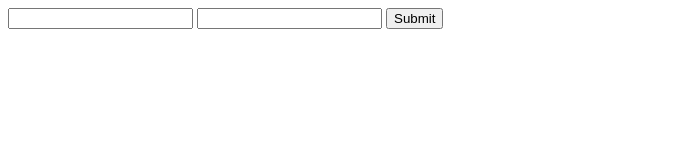
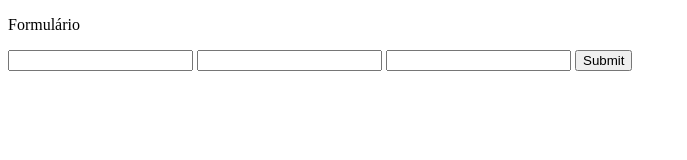
Before and after one commit to Joelmon2567/testes, a plain HTML site: page index.html in a window 1280 px wide. Shown: the whole page, without its empty margins (0-687 px from the left). Drawn offline with Linux system fonts and the light colour scheme.

Commit message:
vercao mais atualizada

```diff
--- a/index.html
+++ b/index.html
@@ -7,7 +7,9 @@
     <title>Ficheiro</title>
 </head>
 <body>
+    <p>Formulário</p>
     <form action="" class="form">
+        <input type="text" class="username">
         <input type="text" class="username">
         <input type="password" class="password">
         <input type="submit" class="btn">
```
